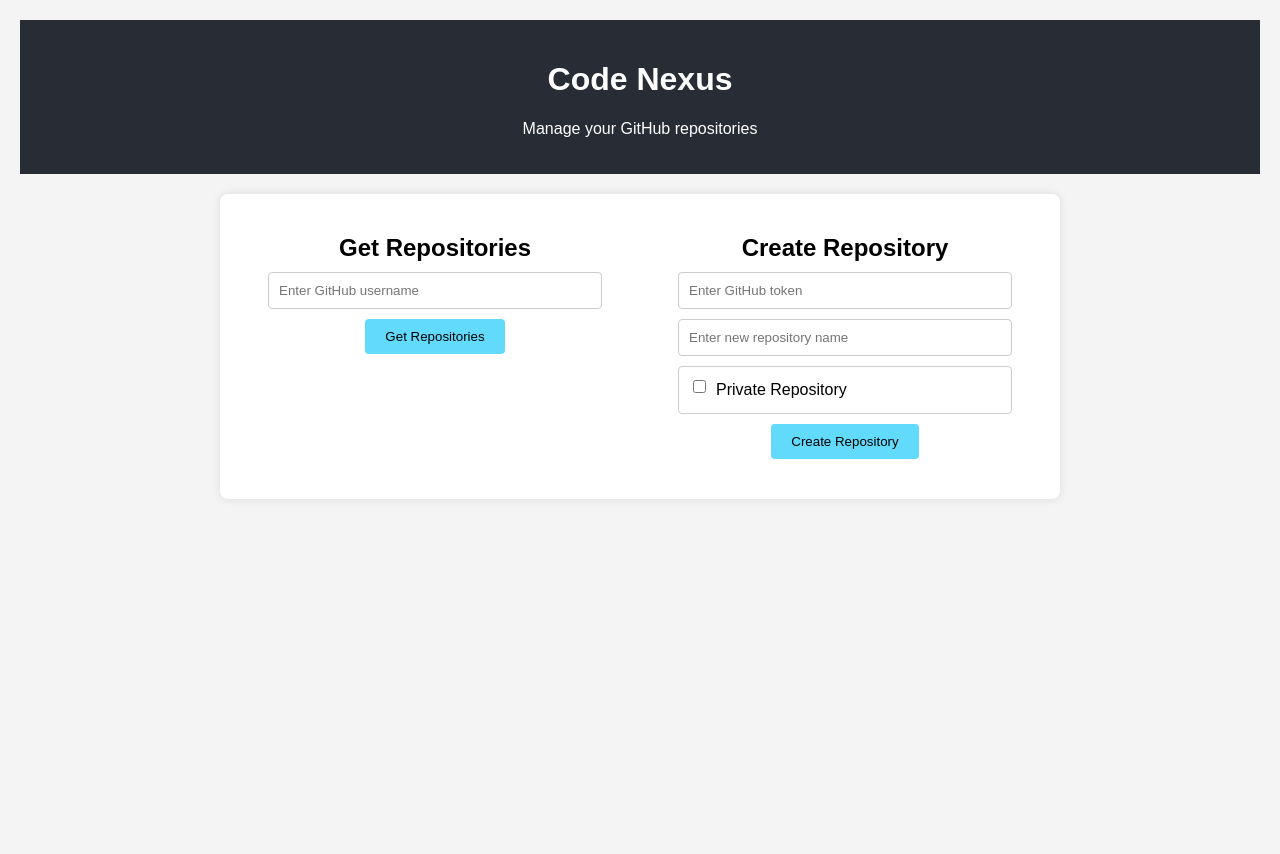
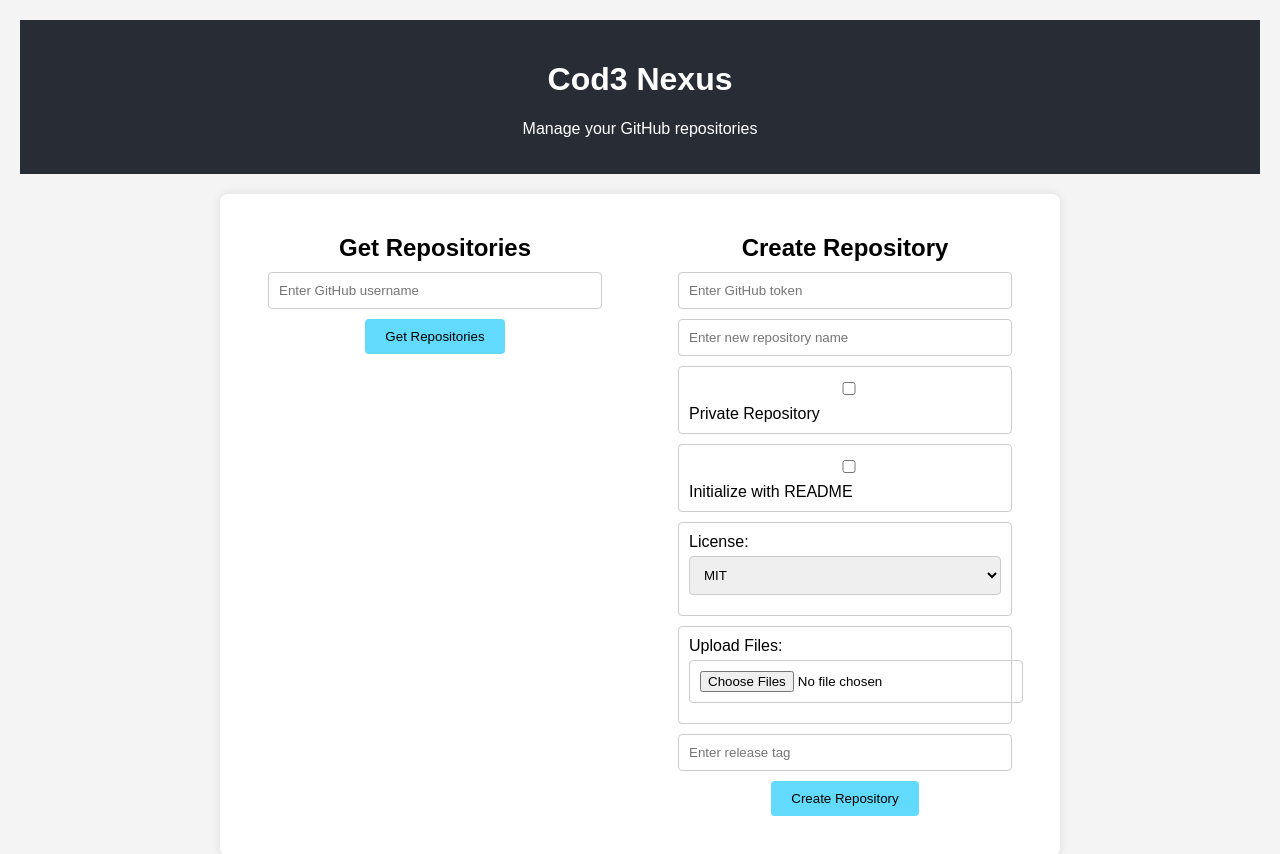
Before and after one commit to jafferkimitei/code-nexus, a React (Create React App) app: page / in a window 1280 px wide. Shown: the top 854 px of the page. Before the commit the page ends 800 px from the top, so only its background shows below. Built offline with nearby package versions, Linux system fonts and the light colour scheme.

Commit message:
version 2

```diff
--- a/public/index.html
+++ b/public/index.html
@@ -7,7 +7,7 @@
     <meta name="theme-color" content="#000000" />
     <meta
       name="description"
-      content="Web site created using create-react-app"
+      content="Web application that allows users to create GitHub repo with predefined settings and templates"
     />
     <link rel="apple-touch-icon" href="%PUBLIC_URL%/logo192.png" />
     <!--
@@ -24,7 +24,7 @@
       work correctly both with client-side routing and a non-root public URL.
       Learn how to configure a non-root public URL by running `npm run build`.
     -->
-    <title>Code Nexus</title>
+    <title>Cod3 Nexus</title>
   </head>
   <body>
     <noscript>You need to enable JavaScript to run this app.</noscript>
--- a/src/App.css
+++ b/src/App.css
@@ -50,7 +50,8 @@ main {
 }
 
 .form input,
-.form label {
+.form label,
+.form select {
   width: 80%;
   padding: 10px;
   margin-bottom: 10px;
@@ -60,12 +61,14 @@ main {
 
 .form label {
   display: flex;
-  align-items: center;
+  flex-direction: column;
+  align-items: flex-start;
 }
 
-.form label input {
-  width: auto;
-  margin-right: 10px;
+.form label input,
+.form label select {
+  width: 100%;
+  margin-top: 5px;
 }
 
 .form button {
--- a/src/App.js
+++ b/src/App.js
@@ -6,6 +6,10 @@ function App() {
   const [token, setToken] = useState('');
   const [repoName, setRepoName] = useState('');
   const [isPrivate, setIsPrivate] = useState(false);
+  const [license, setLicense] = useState('MIT');
+  const [includeReadme, setIncludeReadme] = useState(false);
+  const [files, setFiles] = useState([]);
+  const [releaseTag, setReleaseTag] = useState('');
   const [repositories, setRepositories] = useState([]);
   const [userStats, setUserStats] = useState(null);
   const [message, setMessage] = useState('');
@@ -15,10 +19,22 @@ function App() {
     if (name === 'username') setUsername(value);
     if (name === 'token') setToken(value);
     if (name === 'repoName') setRepoName(value);
+    if (name === 'releaseTag') setReleaseTag(value);
   };
 
   const handleCheckboxChange = (event) => {
-    setIsPrivate(event.target.checked);
+    const { name, checked } = event.target;
+    if (name === 'isPrivate') setIsPrivate(checked);
+    if (name === 'includeReadme') setIncludeReadme(checked);
+  };
+
+  const handleFileChange = (event) => {
+    setFiles(Array.from(event.target.files));
+  };
+
+  const removeFile = (fileToRemove) => {
+    const updatedFiles = files.filter(file => file !== fileToRemove);
+    setFiles(updatedFiles);
   };
 
   const handleFormSubmit = (event) => {
@@ -62,10 +78,23 @@ function App() {
         },
         body: JSON.stringify({
           name: repoName,
-          private: isPrivate
+          private: isPrivate,
+          license_template: license,
+          auto_init: includeReadme
         })
       });
+
       if (response.ok) {
+        const repoData = await response.json();
+        if (files.length > 0) {
+          for (let file of files) {
+            await uploadFile(repoData.full_name, file);
+          }
+          await updateReadmeWithFiles(repoData.full_name);
+        }
+        if (releaseTag) {
+          await markRelease(repoData.full_name);
+        }
         setMessage('Repository created successfully');
         fetchRepositories();
       } else {
@@ -76,10 +105,96 @@ function App() {
     }
   };
 
+  const uploadFile = async (repoFullName, file) => {
+    const content = await toBase64(file);
+
+    try {
+      const response = await fetch(`https://api.github.com/repos/${repoFullName}/contents/${file.name}`, {
+        method: 'PUT',
+        headers: {
+          'Authorization': `token ${token}`,
+          'Content-Type': 'application/json'
+        },
+        body: JSON.stringify({
+          message: `Add ${file.name}`,
+          content: content,
+          branch: "main"
+        })
+      });
+
+      if (!response.ok) {
+        setMessage(`Error uploading file: ${file.name}`);
+      }
+    } catch (error) {
+      setMessage(`Error uploading file: ${file.name}`);
+    }
+  };
+
+  const updateReadmeWithFiles = async (repoFullName) => {
+    let readmeContent = `# ${repoName}\n\nThis repository was created using the GitHub API.\n\n## Files\n\n`;
+    for (let file of files) {
+      readmeContent += `- [${file.name}](./${file.name})\n`;
+    }
+    const content = btoa(readmeContent);
+
+    try {
+      const response = await fetch(`https://api.github.com/repos/${repoFullName}/contents/README.md`, {
+        method: 'PUT',
+        headers: {
+          'Authorization': `token ${token}`,
+          'Content-Type': 'application/json'
+        },
+        body: JSON.stringify({
+          message: "Update README.md with file links",
+          content: content,
+          branch: "main"
+        })
+      });
+
+      if (!response.ok) {
+        setMessage('Error updating README.md');
+      }
+    } catch (error) {
+      setMessage('Error updating README.md');
+    }
+  };
+
+  const markRelease = async (repoFullName) => {
+    try {
+      const response = await fetch(`https://api.github.com/repos/${repoFullName}/releases`, {
+        method: 'POST',
+        headers: {
+          'Authorization': `token ${token}`,
+          'Content-Type': 'application/json'
+        },
+        body: JSON.stringify({
+          tag_name: releaseTag,
+          name: releaseTag,
+          body: `Release ${releaseTag}`
+        })
+      });
+
+      if (!response.ok) {
+        setMessage('Error marking release');
+      }
+    } catch (error) {
+      setMessage('Error marking release');
+    }
+  };
+
+  const toBase64 = (file) => {
+    return new Promise((resolve, reject) => {
+      const reader = new FileReader();
+      reader.readAsDataURL(file);
+      reader.onload = () => resolve(reader.result.split(',')[1]);
+      reader.onerror = (error) => reject(error);
+    });
+  };
+
   return (
     <div className="App">
       <header className="App-header">
-        <h1>Code Nexus</h1>
+        <h1>Cod3 Nexus</h1>
         <p>Manage your GitHub repositories</p>
       </header>
       <main>
@@ -120,6 +235,54 @@ function App() {
               />
               Private Repository
             </label>
+            <label>
+              <input
+                type="checkbox"
+                name="includeReadme"
+                checked={includeReadme}
+                onChange={handleCheckboxChange}
+              />
+              Initialize with README
+            </label>
+            <label>
+              License:
+              <select name="license" value={license} onChange={handleInputChange}>
+                <option value="MIT">MIT</option>
+                <option value="Apache-2.0">Apache 2.0</option>
+                <option value="GPL-3.0">GPL 3.0</option>
+                <option value="BSD-2-Clause">BSD 2-Clause</option>
+                <option value="BSD-3-Clause">BSD 3-Clause</option>
+              </select>
+            </label>
+            <label>
+              Upload Files:
+              <input
+                type="file"
+                name="files"
+                multiple  // Allow multiple files
+                onChange={handleFileChange}
+              />
+            </label>
+            {files.length > 0 && (
+              <div>
+                <h3>Selected Files:</h3>
+                <ul>
+                  {files.map((file, index) => (
+                    <li key={index}>
+                      {file.name}
+                      <button type="button" onClick={() => removeFile(file)}>Remove</button>
+                    </li>
+                  ))}
+                </ul>
+              </div>
+            )}
+            <input
+              type="text"
+              name="releaseTag"
+              placeholder="Enter release tag"
+              value={releaseTag}
+              onChange={handleInputChange}
+            />
             <button type="submit">Create Repository</button>
           </form>
         </div>
@@ -131,7 +294,9 @@ function App() {
             <p><strong>Name:</strong> {userStats.name}</p>
             <p><strong>Public Repositories:</strong> {userStats.public_repos}</p>
             <p><strong>Followers:</strong> {userStats.followers}</p>
+            <p><strong>Followers:</strong> {userStats.followers}</p>
             <p><strong>Following:</strong> {userStats.following}</p>
+            <p><strong>Location:</strong> {userStats.location}</p>
           </div>
         )}
         {repositories.length > 0 && (
@@ -141,20 +306,11 @@ function App() {
               {repositories.map((repo) => (
                 <li key={repo.id}>
                   <a href={repo.html_url} target="_blank" rel="noopener noreferrer">
-                    {repo.name}
+                    {repo.full_name}
                   </a>
                 </li>
               ))}
             </ul>
-          </div>
-        )}
-        {username && (
-          <div className="github-stats">
-            <h2>GitHub Statistics</h2>
-            <img src={`https://github-readme-stats.vercel.app/api?username=${username}`} alt="GitHub Stats" />
-            <img src={`https://github-readme-stats.vercel.app/api/top-langs/?username=${username}`} alt="Most Used Languages" />
-            <img src={`https://github-profile-trophy.vercel.app/?username=${username}`} alt="GitHub Trophies" />
-            <img src={`https://github-readme-streak-stats.herokuapp.com/?user=${username}`} alt="Contribution Streak" />
           </div>
         )}
       </main>
```
Also changed, not shown: 1 other file (tests, documents, lock files or other folders).
